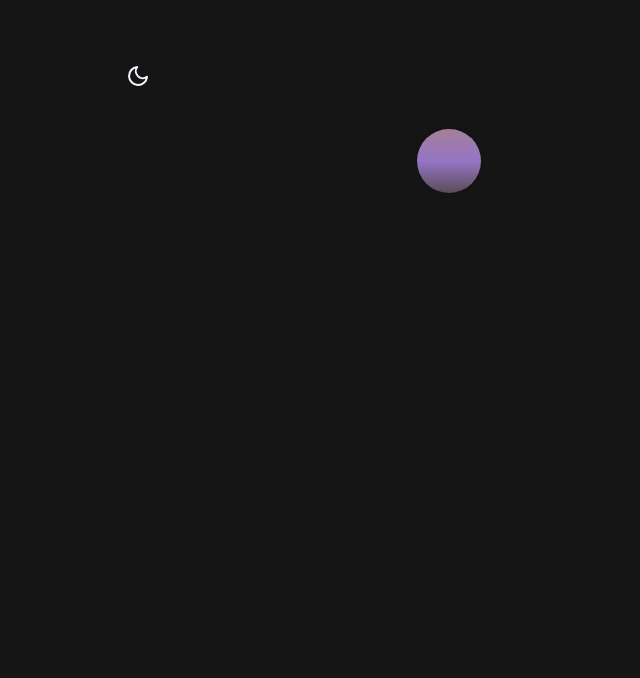
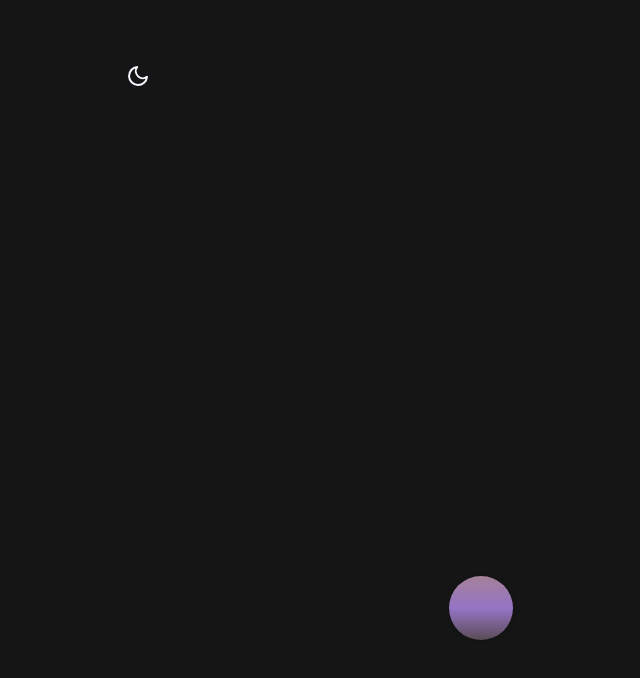
Before and after one commit to robbandi/Lightread, a Next.js app: page / in a window 1280 px wide. Shown: the top 678 px of the page, without its empty margins (191-831 px from the left). Built offline with nearby package versions, Linux system fonts and the light colour scheme.

Commit message:
Update styles.module.css

```diff
--- a/components/Random/styles.module.css
+++ b/components/Random/styles.module.css
@@ -99,9 +99,11 @@
     display: flex;
     position: fixed;
     margin: 0 auto;
-    float: left;
+    /* float: left; */
     left: 50%;
-    transform: translate(-50%, 50%);
+    right: 50%;
+    bottom: 20%;
+    /* transform: translate(-50%, 50%);  */
     border-radius: 50px;
   }
 
```
